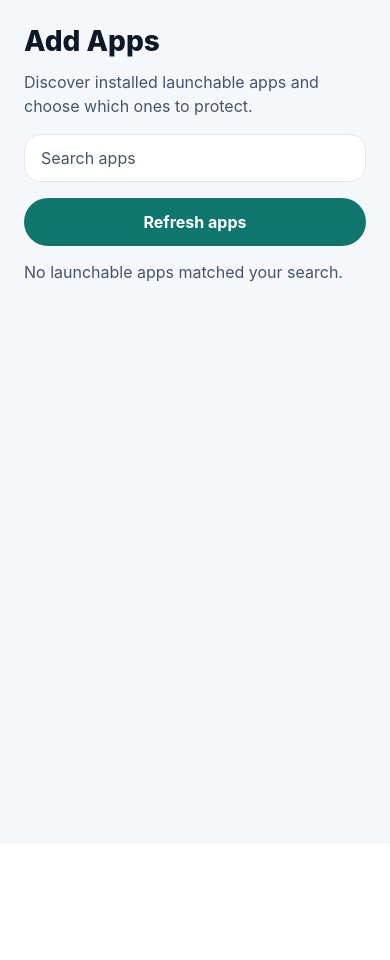
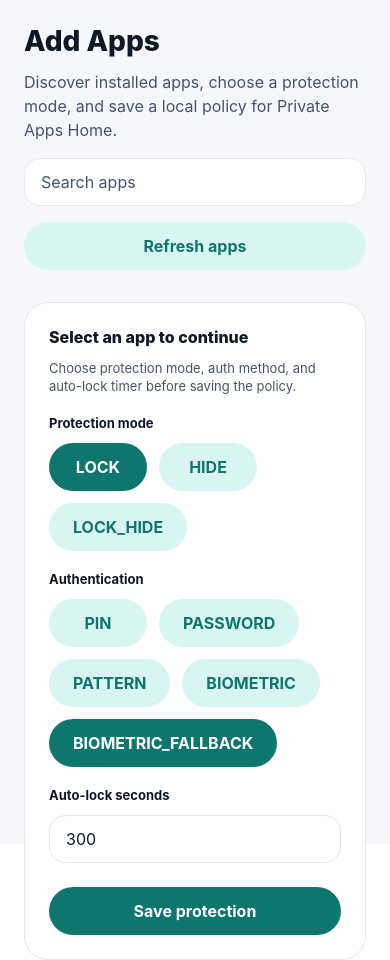
Before and after one commit to Sruwat/Security_system, a React Native app: screen /AddApps in a window 390 px wide. Before the commit the page ends 844 px from the top, so only its background shows below. Built offline with nearby package versions, Linux system fonts and the light colour scheme.

Commit message:
Enforce launch coordinator flow in Add Apps

```diff
--- a/src/screens/app-picker/AddAppsScreen.tsx
+++ b/src/screens/app-picker/AddAppsScreen.tsx
@@ -1,25 +1,54 @@
 import React from 'react';
-import {ActivityIndicator, Alert, FlatList, StyleSheet, Text, TextInput, View, useColorScheme} from 'react-native';
+import {ActivityIndicator, Alert, FlatList, Pressable, StyleSheet, Text, TextInput, View, useColorScheme} from 'react-native';
+import {useNavigation} from '@react-navigation/native';
+import type {NativeStackNavigationProp} from '@react-navigation/native-stack';
 import {nativeBridge} from '../../native';
-import type {LaunchableApp} from '../../types/domain';
+import {protectionManager} from '../../services/protection/ProtectionManager';
+import {localDataRepository} from '../../storage/LocalDataRepository';
 import {themeTokens} from '../../theme';
+import type {AuthMethod, LaunchableApp, ProtectionMode} from '../../types/domain';
+import type {RootStackParamList} from '../../navigation/routes';
 import {Screen} from '../../components/Screen';
 import {PrimaryButton} from '../../components/PrimaryButton';
+import {buildProtectionPolicy} from './buildProtectionPolicy';
+
+const protectionModes: ProtectionMode[] = ['LOCK', 'HIDE', 'LOCK_HIDE'];
+const authMethods: AuthMethod[] = ['PIN', 'PASSWORD', 'PATTERN', 'BIOMETRIC', 'BIOMETRIC_FALLBACK'];
 
 export function AddAppsScreen() {
+  const navigation = useNavigation<NativeStackNavigationProp<RootStackParamList>>();
   const scheme = useColorScheme();
   const palette = themeTokens.colors[scheme === 'dark' ? 'dark' : 'light'];
   const [apps, setApps] = React.useState<LaunchableApp[]>([]);
   const [loading, setLoading] = React.useState(true);
+  const [saving, setSaving] = React.useState(false);
   const [query, setQuery] = React.useState('');
   const [error, setError] = React.useState<string | null>(null);
+  const [selectedPackageName, setSelectedPackageName] = React.useState<string | null>(null);
+  const [mode, setMode] = React.useState<ProtectionMode>('LOCK');
+  const [authMethod, setAuthMethod] = React.useState<AuthMethod>('BIOMETRIC_FALLBACK');
+  const [autoLockSeconds, setAutoLockSeconds] = React.useState('300');
+
+  const selectedApp = React.useMemo(() => {
+    return apps.find(app => app.packageName === selectedPackageName) ?? null;
+  }, [apps, selectedPackageName]);
 
   const loadApps = React.useCallback(async () => {
     setLoading(true);
     setError(null);
     try {
-      const discovered = await nativeBridge.getLaunchableApps();
+      const [discovered, settings] = await Promise.all([
+        nativeBridge.getLaunchableApps(),
+        localDataRepository.getSettings(),
+      ]);
       setApps(discovered);
+      setAutoLockSeconds(String(settings.autoLockSecondsDefault));
+      setSelectedPackageName(current => {
+        if (current && discovered.some(app => app.packageName === current)) {
+          return current;
+        }
+        return discovered[0]?.packageName ?? null;
+      });
     } catch (err) {
       setError(err instanceof Error ? err.message : 'Unable to load installed apps.');
     } finally {
@@ -42,12 +71,42 @@ export function AddAppsScreen() {
     });
   }, [apps, query]);
 
+  const persistSelection = React.useCallback(async () => {
+    if (!selectedApp) {
+      Alert.alert('Select an app', 'Choose an installed app first.');
+      return;
+    }
+
+    const autoLock = Number.parseInt(autoLockSeconds, 10);
+    if (!Number.isFinite(autoLock) || autoLock < 0) {
+      Alert.alert('Invalid timer', 'Auto-lock must be a valid non-negative number of seconds.');
+      return;
+    }
+
+    setSaving(true);
+    try {
+      await protectionManager.upsertProtection(
+        buildProtectionPolicy({
+          app: selectedApp,
+          mode,
+          authMethod,
+          autoLockSeconds: autoLock,
+        }),
+      );
+      navigation.navigate('PrivateHome');
+    } catch (err) {
+      Alert.alert('Save failed', err instanceof Error ? err.message : 'Unable to save protection.');
+    } finally {
+      setSaving(false);
+    }
+  }, [authMethod, autoLockSeconds, mode, navigation, selectedApp]);
+
   return (
     <Screen>
       <View style={styles.header}>
         <Text style={[styles.title, {color: palette.textPrimary}]}>Add Apps</Text>
         <Text style={[styles.description, {color: palette.textSecondary}]}>
-          Discover installed launchable apps and choose which ones to protect.
+          Discover installed apps, choose a protection mode, and save a local policy for Private Apps Home.
         </Text>
       </View>
 
@@ -66,7 +125,7 @@ export function AddAppsScreen() {
         ]}
       />
 
-      <PrimaryButton label="Refresh apps" onPress={() => void loadApps()} />
+      <PrimaryButton label="Refresh apps" onPress={() => void loadApps()} variant="secondary" />
 
       {loading ? (
         <View style={styles.stateRow}>
@@ -87,8 +146,18 @@ export function AddAppsScreen() {
           ListEmptyComponent={
             <Text style={[styles.stateText, {color: palette.textSecondary}]}>No launchable apps matched your search.</Text>
           }
-          renderItem={({item}) => (
-            <View style={[styles.row, {backgroundColor: palette.surface, borderColor: palette.border}]}>
+          renderItem={({item}) => {
+            const isSelected = item.packageName === selectedPackageName;
+            return (
+              <Pressable
+                onPress={() => setSelectedPackageName(item.packageName)}
+                style={[
+                  styles.row,
+                  {
+                    backgroundColor: palette.surface,
+                    borderColor: isSelected ? palette.accent : palette.border,
+                  },
+                ]}>
                 <View style={styles.rowBody}>
                   <Text style={[styles.rowTitle, {color: palette.textPrimary}]}>{item.label}</Text>
                   <Text style={[styles.rowMeta, {color: palette.textSecondary}]}>{item.packageName}</Text>
@@ -96,20 +165,72 @@ export function AddAppsScreen() {
                     {item.systemApp ? 'System app' : 'User app'}
                   </Text>
                 </View>
+                <Text style={[styles.selectedBadge, {color: isSelected ? palette.accent : palette.textSecondary}]}>
+                  {isSelected ? 'Selected' : 'Tap to select'}
+                </Text>
+              </Pressable>
+            );
+          }}
+        />
+      )}
+
+      <View style={[styles.policyCard, {backgroundColor: palette.surface, borderColor: palette.border}]}>
+        <Text style={[styles.policyTitle, {color: palette.textPrimary}]}>
+          {selectedApp ? selectedApp.label : 'Select an app to continue'}
+        </Text>
+        <Text style={[styles.policyMeta, {color: palette.textSecondary}]}>
+          Choose protection mode, auth method, and auto-lock timer before saving the policy.
+        </Text>
+
+        <Text style={[styles.sectionLabel, {color: palette.textPrimary}]}>Protection mode</Text>
+        <View style={styles.optionRow}>
+          {protectionModes.map(nextMode => (
             <PrimaryButton
-                label="Open"
-                onPress={() => {
-                  void nativeBridge.launchApp(item.packageName).catch(err => {
-                    Alert.alert('Launch failed', err instanceof Error ? err.message : 'Unable to launch app.');
-                  });
-                }}
-                variant="secondary"
-                style={styles.launchButton}
+              key={nextMode}
+              label={nextMode}
+              onPress={() => setMode(nextMode)}
+              variant={mode === nextMode ? 'primary' : 'secondary'}
+              style={styles.optionButton}
+            />
+          ))}
+        </View>
+
+        <Text style={[styles.sectionLabel, {color: palette.textPrimary}]}>Authentication</Text>
+        <View style={styles.optionRow}>
+          {authMethods.map(nextAuth => (
+            <PrimaryButton
+              key={nextAuth}
+              label={nextAuth}
+              onPress={() => setAuthMethod(nextAuth)}
+              variant={authMethod === nextAuth ? 'primary' : 'secondary'}
+              style={styles.optionButton}
+            />
+          ))}
+        </View>
+
+        <Text style={[styles.sectionLabel, {color: palette.textPrimary}]}>Auto-lock seconds</Text>
+        <TextInput
+          value={autoLockSeconds}
+          onChangeText={setAutoLockSeconds}
+          keyboardType="number-pad"
+          placeholder="300"
+          placeholderTextColor={palette.textSecondary}
+          style={[
+            styles.timerInput,
+            {
+              color: palette.textPrimary,
+              backgroundColor: palette.surface,
+              borderColor: palette.border,
+            },
+          ]}
+        />
+
+        <PrimaryButton
+          label={saving ? 'Saving...' : 'Save protection'}
+          onPress={() => void persistSelection()}
+          style={styles.saveButton}
         />
       </View>
-          )}
-        />
-      )}
     </Screen>
   );
 }
@@ -145,7 +266,7 @@ const styles = StyleSheet.create({
     fontWeight: '600',
   },
   listContent: {
-    paddingBottom: themeTokens.spacing.lg,
+    paddingBottom: themeTokens.spacing.md,
   },
   separator: {
     height: themeTokens.spacing.sm,
@@ -169,7 +290,45 @@ const styles = StyleSheet.create({
   rowMeta: {
     fontSize: themeTokens.typography.caption,
   },
-  launchButton: {
-    minWidth: 88,
+  selectedBadge: {
+    fontSize: themeTokens.typography.caption,
+    fontWeight: '700',
+  },
+  policyCard: {
+    gap: themeTokens.spacing.sm,
+    padding: themeTokens.spacing.lg,
+    borderRadius: themeTokens.radius.lg,
+    borderWidth: 1,
+  },
+  policyTitle: {
+    fontSize: themeTokens.typography.body,
+    fontWeight: '800',
+  },
+  policyMeta: {
+    fontSize: themeTokens.typography.caption,
+    lineHeight: 18,
+  },
+  sectionLabel: {
+    marginTop: themeTokens.spacing.xs,
+    fontSize: themeTokens.typography.caption,
+    fontWeight: '700',
+  },
+  optionRow: {
+    flexDirection: 'row',
+    flexWrap: 'wrap',
+    gap: themeTokens.spacing.sm,
+  },
+  optionButton: {
+    minWidth: 98,
+  },
+  timerInput: {
+    minHeight: 48,
+    borderRadius: themeTokens.radius.md,
+    borderWidth: 1,
+    paddingHorizontal: themeTokens.spacing.md,
+    fontSize: themeTokens.typography.body,
+  },
+  saveButton: {
+    marginTop: themeTokens.spacing.sm,
   },
 });
--- /dev/null
+++ b/src/screens/app-picker/buildProtectionPolicy.ts
@@ -0,0 +1,19 @@
+import type {AppProtection, AuthMethod, LaunchableApp, ProtectionMode} from '../../types/domain';
+
+export interface ProtectionDraft {
+  app: LaunchableApp;
+  mode: ProtectionMode;
+  authMethod: AuthMethod;
+  autoLockSeconds: number;
+}
+
+export function buildProtectionPolicy(draft: ProtectionDraft): AppProtection {
+  return {
+    packageName: draft.app.packageName,
+    label: draft.app.label,
+    mode: draft.mode,
+    authMethod: draft.authMethod,
+    autoLockSeconds: draft.autoLockSeconds,
+    updatedAt: Date.now(),
+  };
+}
```
Also changed, not shown: 2 other files (tests, documents, lock files or other folders). Lines whose indentation alone changed are shown as unchanged.
